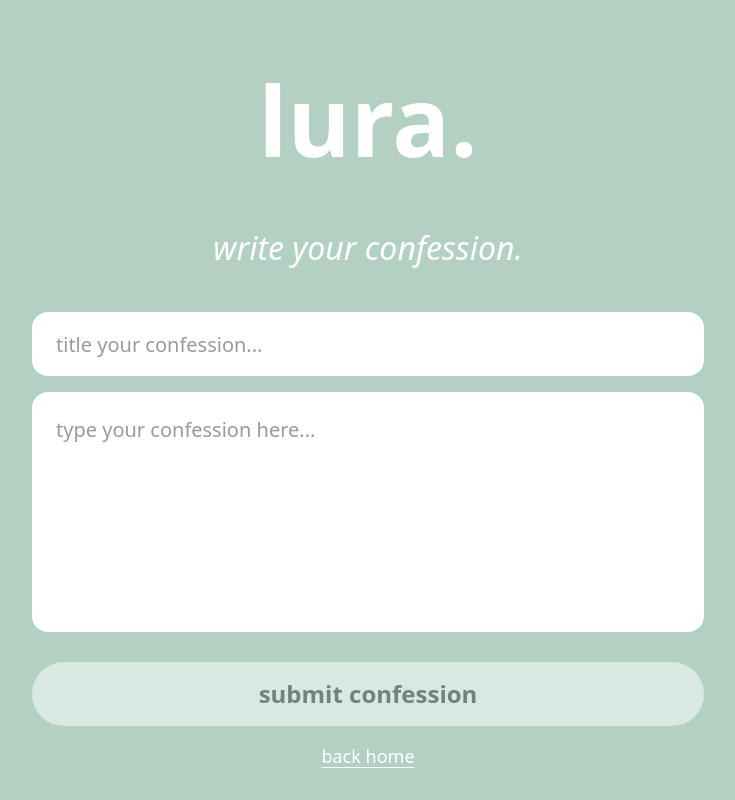
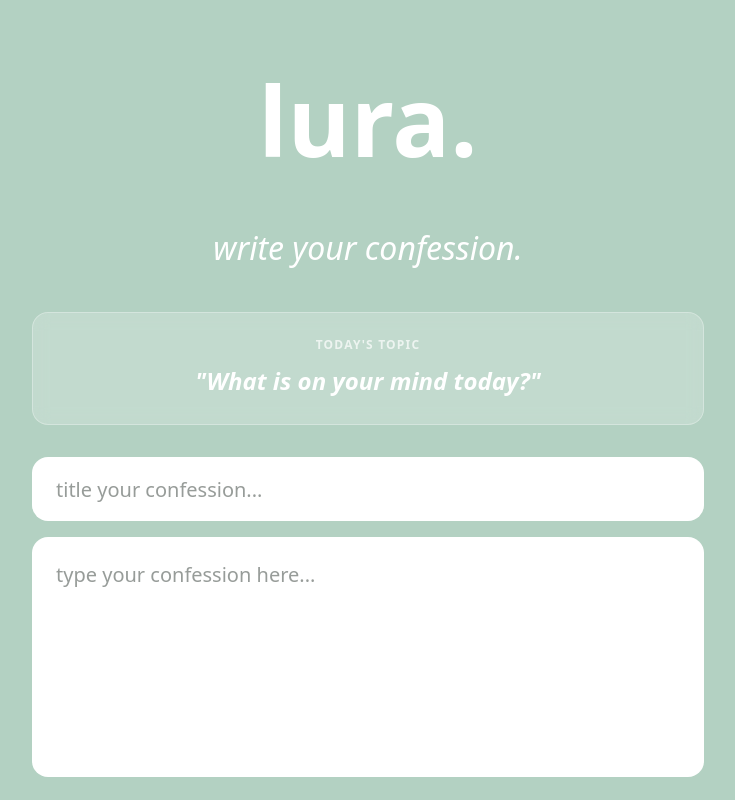
Before and after one commit to gbeatrice24/lura., a Vue app: page /write in a window 1280 px wide. Shown: the top 800 px of the page, without its empty margins (272-1007 px from the left). Built offline with nearby package versions, Linux system fonts and the light colour scheme; no server answers.

Commit message:
added prompt generation

```diff
--- a/src/components/WritePage.vue
+++ b/src/components/WritePage.vue
@@ -10,6 +10,26 @@
       </h2>
 
       <div class="w-full max-w-2xl mt-10">
+        <div
+          v-if="dailyPrompt"
+          class="mb-8 p-6 bg-white/20 rounded-2xl backdrop-blur-sm text-center border border-white/30"
+        >
+          <p
+            class="text-xs font-bold tracking-widest uppercase opacity-70 mb-2"
+          >
+            Today's Topic
+          </p>
+          <p class="text-2xl font-semibold italic text-white leading-relaxed">
+            "{{ dailyPrompt }}"
+          </p>
+        </div>
+        <div
+          v-else
+          class="mb-8 p-6 bg-white/10 rounded-2xl backdrop-blur-sm text-center animate-pulse border border-white/10"
+        >
+          <p class="text-lg opacity-50">loading today's prompt...</p>
+        </div>
+
         <input
           v-model="title"
           type="text"
@@ -63,11 +83,30 @@ const isSubmitting = ref(false);
 const errorMessage = ref("");
 const successMessage = ref("");
 
+const dailyPrompt = ref("");
+
 onMounted(() => {
   requestAnimationFrame(() => {
     loaded.value = true;
   });
+
+  fetchDailyPrompt();
 });
+
+async function fetchDailyPrompt() {
+  try {
+    const response = await fetch(`${apiBaseUrl}/api/daily-topic`);
+    if (!response.ok) {
+      throw new Error("Failed to fetch daily topic");
+    }
+
+    const data = await response.json();
+    dailyPrompt.value = data.prompt;
+  } catch (error) {
+    console.error("Error loading daily prompt:", error);
+    dailyPrompt.value = "What is on your mind today?";
+  }
+}
 
 async function submitConfession() {
   const content = confession.value.trim();
```
